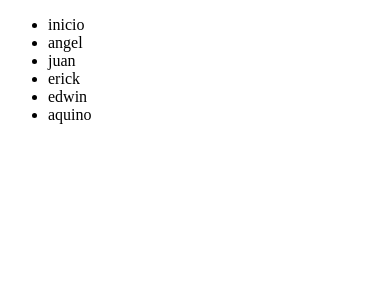
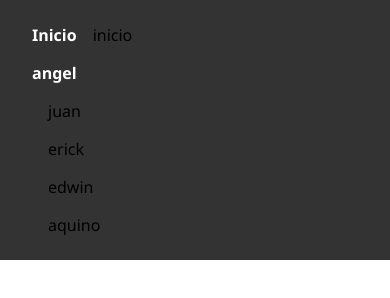
Before and after one commit to Angel-Julian-Mendez-Montalvo/DemoEquipoEsponja, a plain HTML site: page index.html in a window 390 px wide. Drawn offline with Linux system fonts and the light colour scheme.

Commit message:
version3

```diff
--- a/index.html
+++ b/index.html
@@ -4,12 +4,56 @@
     <meta charset="UTF-8">
     <meta name="viewport" content="width=device-width, initial-scale=1.0">
     <title>Document</title>
+    <style>
+        body{
+            margin: 0;
+            font-family: 'Segoe UI', Tahoma, Geneva, Verdana, sans-serif;
+            box-sizing: border-box;
+        }
+        nav{
+            background-color: #333;
+            padding: 1rem;
+        }
+        nav ul{
+            list-style-type: none;
+            display: flex;
+            justify-content: flex-end;
+            margin: 0;
+            padding: 0;
+            align-items: center;
+        }
+        nav li{
+            margin: 0 1rem;
+        }
+        nav a{
+            color: white;
+            text-decoration: none;
+            font-weight: bold;
+            transition: color 0.3s;
+            padding: 0.5rem 1rem;
+        }
+        nav a:hover{
+            background-color: #575757;
+            border-radius: 5px;
+        }
+        @media (max-width: 600px){
+            nav ul {
+                flex-direction: column;
+                align-items: flex-start;
+            }
+            nav li {
+                margin: 0.5rem 0;
+                text-align: left;
+                width: 100%;
+            }
+        }
+    </style>
 </head>
 <body>
     <nav>
         <ul>
-            <li><a href=""></a>inicio</li>
-            <li><a href=""></a>angel</li>
+            <li><a href="">Inicio</a>inicio</li>
+            <li><a href="angel.html">angel</a></li>
             <li><a href=""></a>juan</li>
             <li><a href=""></a>erick</li>
             <li><a href=""></a>edwin</li>
```
Also changed, not shown: angel.html (added, +31 -0 lines).
